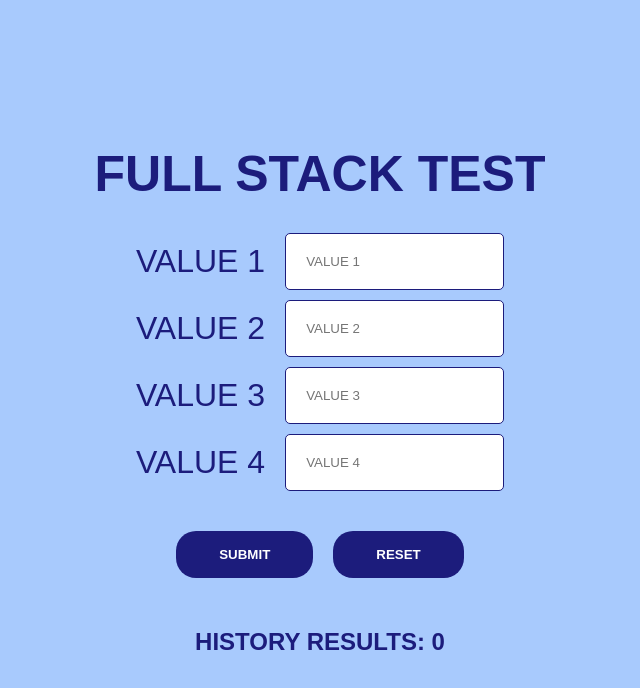
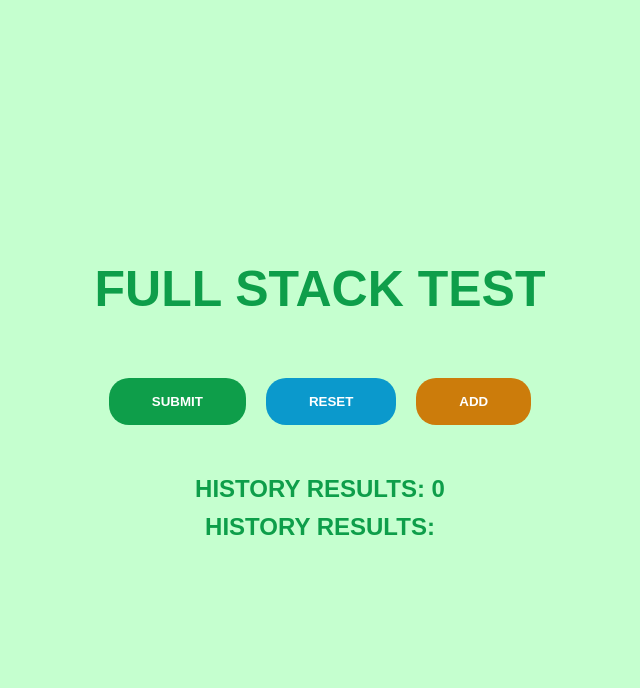
Before and after one commit to martscastrillo/fullstack_test_nx, a Next.js app: page / in a window 1280 px wide. Shown: the top 688 px of the page, without its empty margins (320-960 px from the left). Built offline with nearby package versions, Linux system fonts and the light colour scheme.

Commit message:
update front next

```diff
--- a/src/app/globals.css
+++ b/src/app/globals.css
@@ -5,6 +5,6 @@
 }
 
 body {
-	color: rgb(28, 28, 124);
-	background-color: rgb(168, 202, 253);
+	color: rgb(14, 158, 74);
+	background-color: rgb(197, 255, 207);
 }
--- a/src/app/page.js
+++ b/src/app/page.js
@@ -1,126 +1,79 @@
 "use client";
 
-import { useState } from 'react';
+import { useState } from "react";
 import styles from "./page.module.scss";
-import dataValues from '../../server/data';
+import dataValues from "../../server/data";
 
 export default function Home() {
-	const [dataArray, setDataArray] = useState([]);
+	const [array, setArray] = useState([]);
 	const [inputValues, setInputValues] = useState({});
-	const [result, setResult] = useState(0);
+	const [currentResult, setCurrentResult] = useState(0);
+	const [historicResults, setHistoricResults] = useState([]);
 
+	const [error, setError] = useState("");
+	const [inputs, setInputs] = useState([]);
 
-	const convertNumbers = (array) => {
-		return array.map((element) => {
-			if (!isNaN(element)) {
-				return Number(element);
-			} else {
-				return element;
-			}
-		});
+	const handleChange = (index, event) => {
+		const nuevosInputs = [...inputs];
+		nuevosInputs[index] = event.target.value;
+		setInputs(nuevosInputs);
+		setArray(nuevosInputs);
+		if (!Number(event.target.value)) {
+			setError("ese valor no se sumará");
+		} else {
+			setError("");
+		}
 	};
 
-	const checkAllNumbers = (array) => {
-		return array.every((element) => typeof element === "number");
-	};
+	const check = (arr) => {
+		let total = 0;
 
-	const addArray = (array) => {
-		let total = 0;
-		array.forEach((elemento) => {
-			total += elemento;
-		});
+		for (const iterator of arr) {
+			if (Number(iterator)) {
+				console.log(iterator);
+				total += Number(iterator);
+			} else {
+				setError("ese valor no se sumará");
+			}
+		}
 		return total;
 	};
 
-	const checkArray = (array) => {
-		const arr = convertNumbers(array);
-		if (checkAllNumbers(arr)) {
-			return addArray(arr);
-		}
-	};
-
-
-	const handleChange = (event) => {
-		const { name, value } = event.target;
-		setInputValues((prevInputValues) => ({
-			...prevInputValues,
-			[name]: value,
-		}));
-	};
-
-
-
-
-
 	const handleSubmit = (event) => {
 		event.preventDefault();
-		const valuesArray = Object.values(inputValues);
-		setDataArray((prevDataArray) => [...prevDataArray, ...valuesArray]);
-		setResult(checkArray(dataArray));
-		setInputValues({});
-		dataValues(dataArray).then((data) => {
-			console.log(dataArray);
-
-			console.log(convertNumbers(dataArray));
-		  });
-
-
-
-
+		setCurrentResult(check(array));
+		setHistoricResults([...historicResults, check(array)]);
 	};
 	const handleReset = (event) => {
 		event.preventDefault();
-		setDataArray([]);
-		setResult(0);
-		setInputValues({});
+		setCurrentResult(0);
+		setHistoricResults([]);
+		setInputs([]);
+		setError("");
+	};
+	const handleAdd = (event) => {
+		event.preventDefault();
+		setInputs([...inputs, ""]);
 	};
 
 	return (
 		<div className={styles.superbox}>
 			<h1 className={styles.superbox__h1}>full stack test</h1>
 			<form action="" className={styles.superbox__h1} onSubmit={handleSubmit}>
-				<fieldset className={styles.superbox__form__fieldset}>
-					<label htmlFor="value1">value 1</label>
-					<input
-						id="value1"
-						placeholder="value 1"
-						name="input1"
-						value={inputValues.input1 || ""}
-						onChange={handleChange}
-					/>
-				</fieldset>
-				<fieldset className={styles.superbox__form__fieldset}>
-					<label htmlFor="value2">value 2</label>
-					<input
-						id="value2"
-						placeholder="value 2"
-						name="input2"
-						value={inputValues.input2 || ""}
-						onChange={handleChange}
-					/>
-				</fieldset>
-				<fieldset className={styles.superbox__form__fieldset}>
-					<label htmlFor="value3">value 3</label>
-					<input
-						type="text"
-						id="value3"
-						placeholder="value 3"
-						name="input3"
-						value={inputValues.input3 || ""}
-						onChange={handleChange}
-					/>
-				</fieldset>
-				<fieldset className={styles.superbox__form__fieldset}>
-					<label htmlFor="">value 4</label>
-					<input
-						type="text"
-						placeholder="value 4"
-						id="value4"
-						name="input4"
-						value={inputValues.input4 || ""}
-						onChange={handleChange}
-					/>
-				</fieldset>
+				{inputs.map((value, index) => {
+					return (
+						<fieldset className={styles.superbox__form__fieldset} key={index}>
+							<label htmlFor={`value ${index}`}>{`value ${index}`}</label>
+							<input
+								id={`value${index}`}
+								placeholder={`value ${index}`}
+								value={value}
+								onChange={(event) => handleChange(index, event)}
+							/>
+						</fieldset>
+					);
+				})}
+				<p className={styles.superbox__form__error}> {`${error}`} </p>
 				<div className={styles.superbox__form__extradiv}>
 					<input
 						className={styles.superbox__form__submit}
@@ -129,17 +82,24 @@ export default function Home() {
 					/>
 					<button
 						type="reset"
-						className={styles.superbox__form__submit}
+						className={styles.superbox__form__reset}
 						onClick={handleReset}
 					>
 						Reset
+					</button>
+					<button
+						type="reset"
+						className={styles.superbox__form__add}
+						onClick={handleAdd}
+					>
+						Add
 					</button>
 				</div>
 			</form>
 
 			<div className={styles.superbox__results}>
-				<h2>history results: {`${result}`}</h2>
-
+				<h2>history results: {`${currentResult}`}</h2>
+				<h2>history results: {`${historicResults}`}</h2>
 			</div>
 		</div>
 	);
--- a/src/app/page.module.scss
+++ b/src/app/page.module.scss
@@ -1,5 +1,5 @@
 .body{
-	color:rgb(28, 28, 124);
+	color:rgb(14, 158, 74);
 	background-color: rgb(168, 202, 253);
 }
 .superbox {
@@ -23,7 +23,12 @@
 		justify-content: center;
 		gap: 20px;
 		border: 0px;
-
+		&__error{
+			color: red;
+			font-size: 12px;
+			text-align: center;
+			margin: 32px;
+		}
 		&__fieldset {
 			border: 0px;
 			display: flex;
@@ -36,7 +41,7 @@
 				font-size: 32px;
 			}
 			input {
-				border: 1px solid rgb(28, 28, 124);
+				border: 1px solid rgb(14, 158, 74);
 				border-radius: 5px;
 				padding: 20px;
 				text-transform: uppercase;
@@ -45,7 +50,7 @@
 		&__submit {
 			text-transform: uppercase;
 			font-family: "Poppins", sans-serif;
-			background-color: rgb(28, 28, 124);
+			background-color: rgb(14, 158, 74);
 			cursor: pointer;
 			transition: all 0.5s ease;
 			border: 0;
@@ -53,7 +58,33 @@
 			color: white;
 			font-weight: 600;
 			padding: 16px 43px;
-
+			.reset{
+				background-color: rgb(11, 153, 204);
+			}
+		}
+		&__reset{
+			text-transform: uppercase;
+			font-family: "Poppins", sans-serif;
+			background-color: rgb(11, 153, 204);
+			cursor: pointer;
+			transition: all 0.5s ease;
+			border: 0;
+			border-radius: 20px;
+			color: white;
+			font-weight: 600;
+			padding: 16px 43px;
+		}
+		&__add{
+			text-transform: uppercase;
+			font-family: "Poppins", sans-serif;
+			background-color: rgb(204, 124, 11);
+			cursor: pointer;
+			transition: all 0.5s ease;
+			border: 0;
+			border-radius: 20px;
+			color: white;
+			font-weight: 600;
+			padding: 16px 43px;
 		}
         &__extradiv{
             display: flex;
@@ -65,6 +96,7 @@
 	&__results {
         margin-top: 30px;
 		display: flex;
+		flex-direction: column;
 		align-items: center;
 		justify-content: center;
 		gap: 10px;
```
Also changed, not shown: 2 other files (tests, documents, lock files or other folders).
